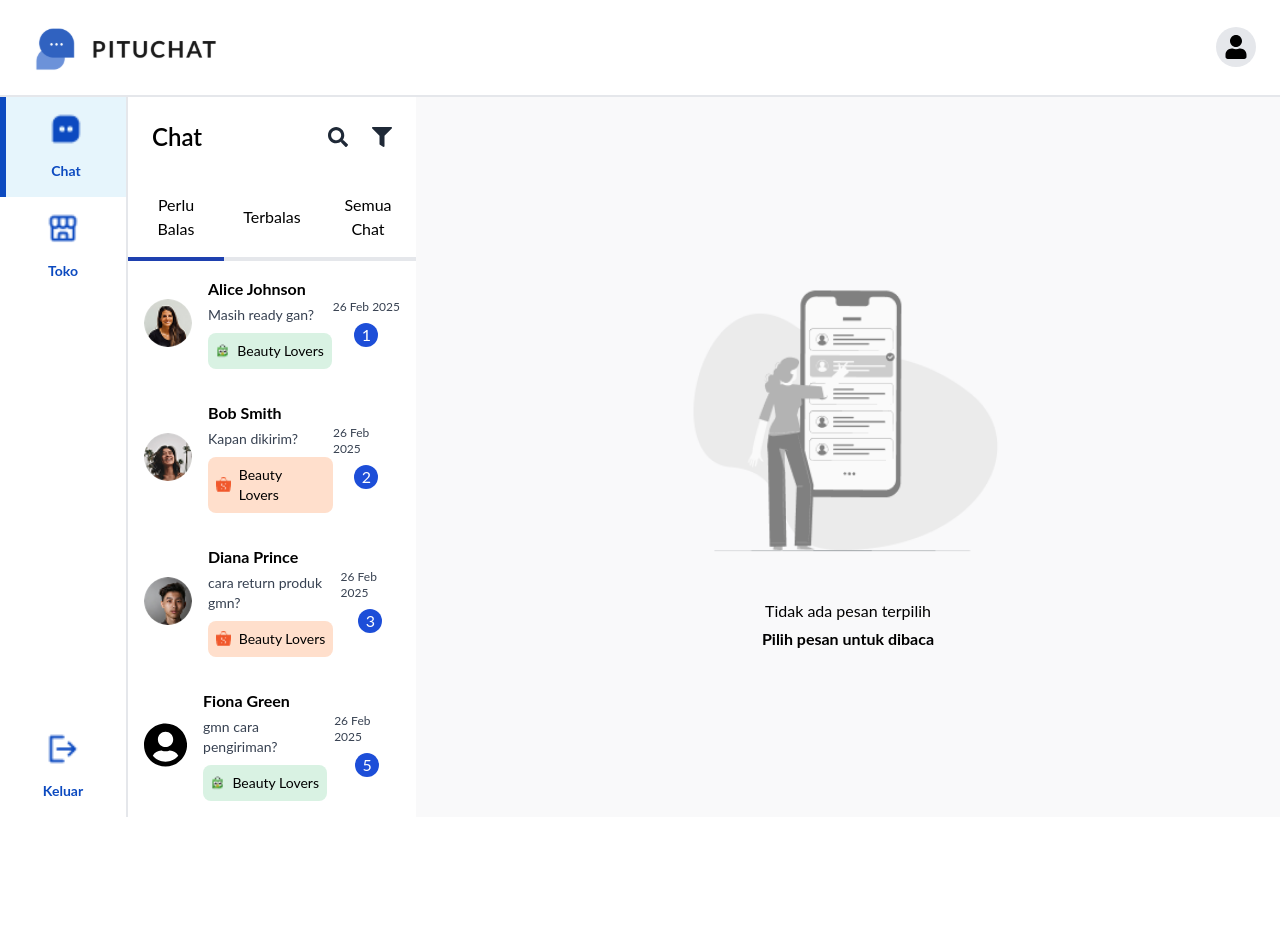
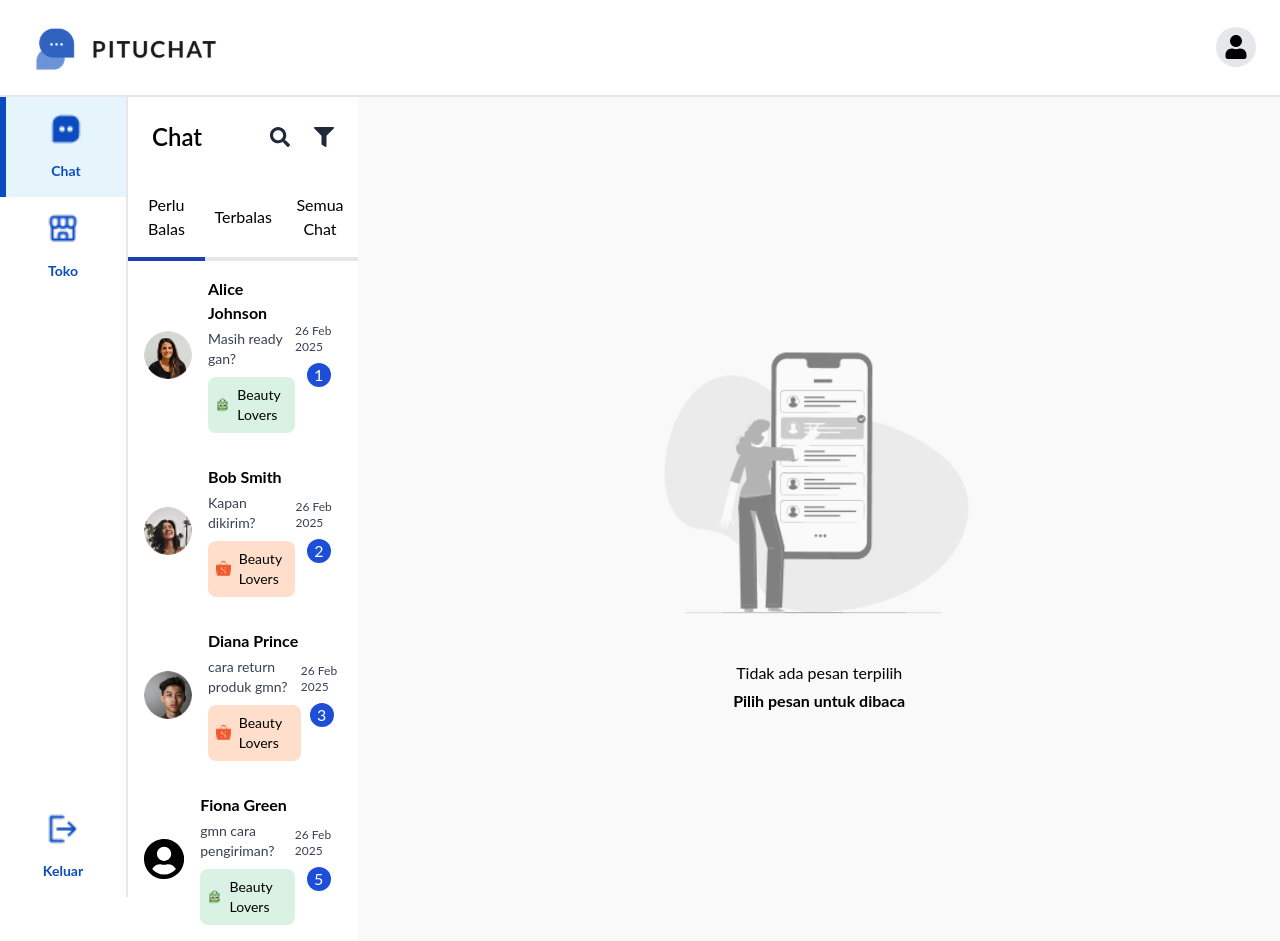
Before and after one commit to hanscahya/pituchat, a React (Vite) app: page /login in a window 1280 px wide. Both pictures are taken after a click on the button "Masuk". Before the commit the page ends 817 px from the top, so only its background shows below. Built offline with nearby package versions, Linux system fonts and the light colour scheme.

Commit message:
fix: layout on chat page

```diff
--- a/src/pages/Home.tsx
+++ b/src/pages/Home.tsx
@@ -7,39 +7,26 @@ import { useChat } from '../context/ChatContext';
 import ChatPane from '../components/features/chat/ChatPane';
 
 const ChatBoxWrapper = () => {
-  const { activeChat, isActiveChatPane } = useChat();
+  const { isActiveChatPane } = useChat();
 
   return (
     <DefaultLayout>
-      <section className="flex h-full">
-        <main
-          className={`grid h-full grid-cols-12 ${
-            isActiveChatPane ? 'hidden lg:block' : 'block'
-          }`}
-        >
-          <section
-            className={`col-span-12 md:col-span-5 lg:col-span-3 ${
-              activeChat ? 'hidden md:block' : 'block'
-            }`}
-          >
+      <main className={`grid h-full w-full grid-cols-10`}>
+        <section className={`col-span-2`}>
           <ChatList />
         </section>
         <section
-            className={`col-span-12 md:col-span-7 lg:col-span-9 ${
-              activeChat ? 'block' : 'hidden md:block'
-            }`}
+          className={`${isActiveChatPane ? 'col-span-6' : 'col-span-8'}`}
           style={{ backgroundColor: '#F9F9FA' }}
         >
           <ChatBox />
         </section>
-        </main>
-
-        {isActiveChatPane && (
-          <aside className="mx-auto w-full max-w-[525px] md:w-1/3 lg:w-1/4">
+        <aside
+          className={`col-span-2 ${isActiveChatPane ? 'block' : 'hidden'}`}
+        >
           <ChatPane />
         </aside>
-        )}
-      </section>
+      </main>
     </DefaultLayout>
   );
 };
```
Lines whose indentation alone changed are shown as unchanged.
